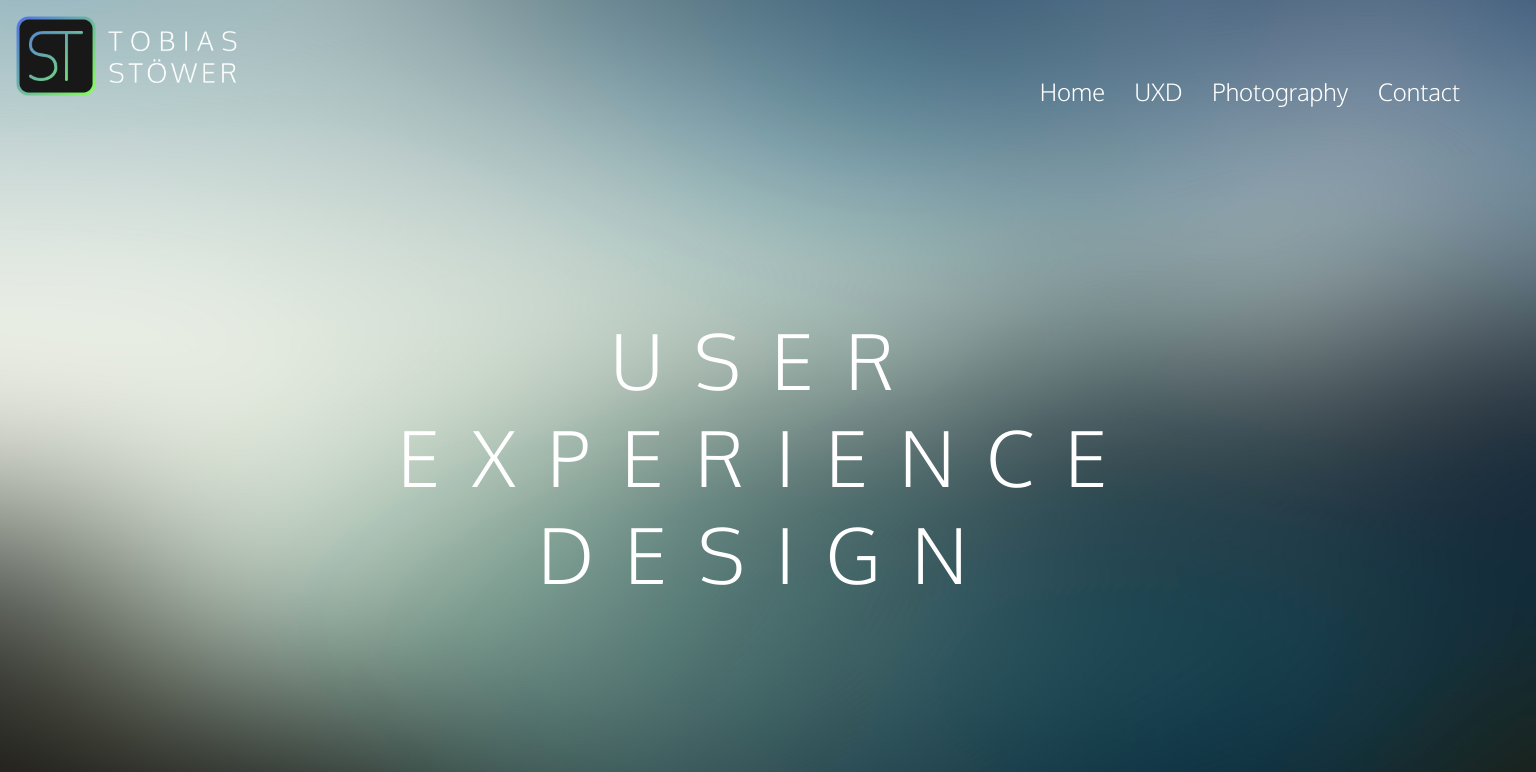
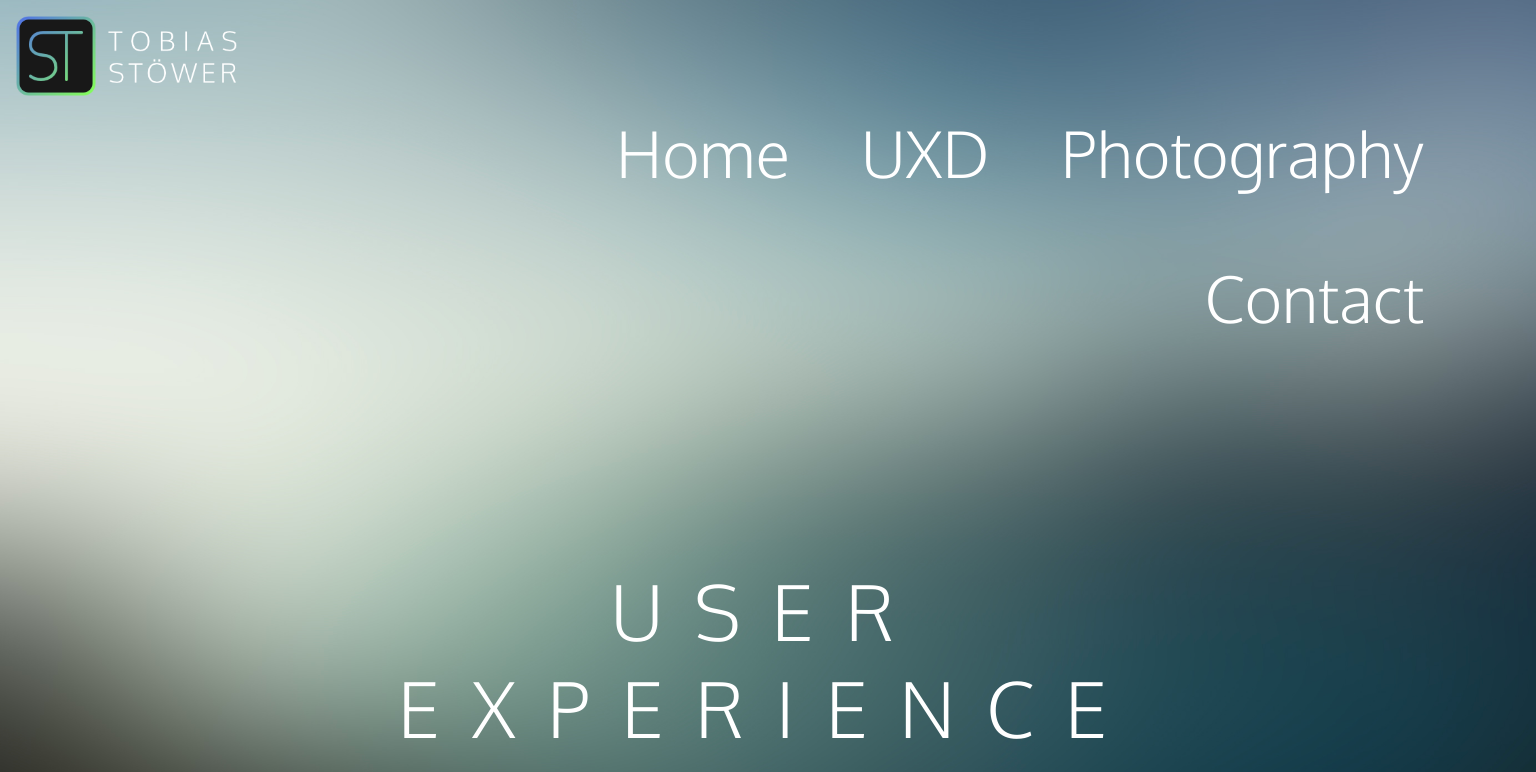
Before and after one commit to TobiasStoewer/TobiasStoewer.github.io, a plain HTML site: page uxd.html in a window 1536 px wide. Shown: the top 772 px of the page. Drawn offline with Linux system fonts and the light colour scheme.

Commit message:
size nav

```diff
--- a/CSS/uxdCSS.css
+++ b/CSS/uxdCSS.css
@@ -90,7 +90,6 @@ footer{
 
 nav{
 	text-align: center;
-	font-size: 1.2em;
 	padding: 2em 2em 0 2em;
 }
 
@@ -101,6 +100,7 @@ nav ul{
 nav ul li{
 	display: block;
 	padding: 0.5em;
+	font-size: 2em;
 }
 
 a{
@@ -270,7 +270,7 @@ h3{
 	nav{
 		align-self: center;
 		text-align: center;
-		font-size: 1.2em;
+		font-size: 2em;
 		padding: 2em 2em 0 2em;
 	}
 
@@ -293,7 +293,7 @@ h3{
 	nav{
 		align-self: end;
 		text-align: right;
-		font-size: 1.5em;
+		font-size: 2em;
 		padding: 2em 2em 0 2em;
 	}
 
```
